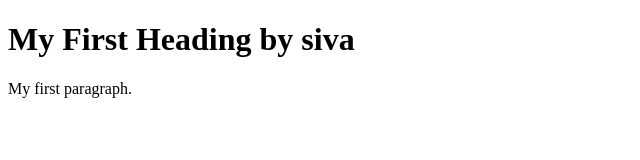
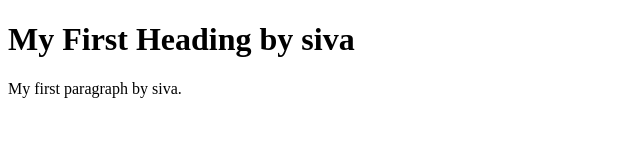
Before and after one commit to sivakumarsiya/weblogic, a plain HTML site: page index.html in a window 1280 px wide. Shown: the full height of the page, 0-640 px from the left. Drawn offline with Linux system fonts and the light colour scheme.

Commit message:
updated paragraph content

```diff
--- a/index.html
+++ b/index.html
@@ -4,7 +4,7 @@
 
 <h1>My First Heading by siva</h1>
 
-<p>My first paragraph.</p>
+<p>My first paragraph by siva.</p>
 
 </body>
 </html>
```
